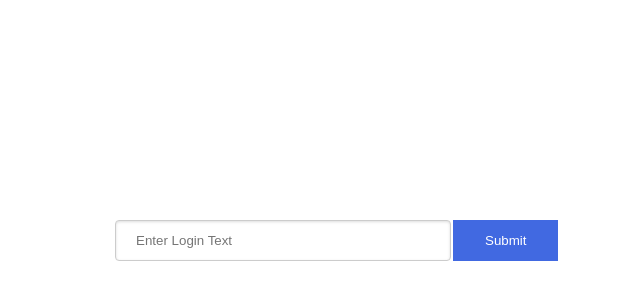
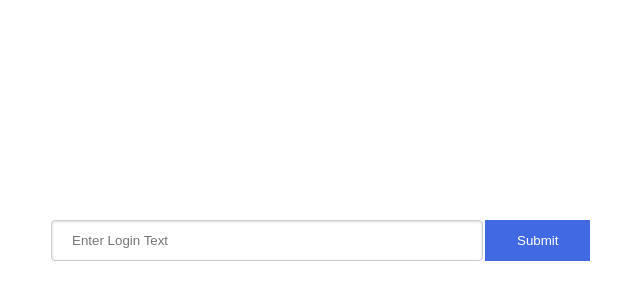
Before and after one commit to zubairriaz/Git-Search-app, a React (Create React App) app in the folder scalio-test/: page / in a window 1280 px wide. Shown: the part 44-344 px from the top of the page, without its empty margins (301-941 px from the left). Built offline with nearby package versions, Linux system fonts and the light colour scheme.

Commit message:
css change

```diff
--- a/scalio-test/src/container/container.js
+++ b/scalio-test/src/container/container.js
@@ -64,7 +64,7 @@ const getCss = (items) =>
 const defaultCss = (top) => {
 	return {
 		margin: "auto",
-		width: "35%",
+		width: "45%",
 		marginTop: `${top}%`,
 	};
 };
```
